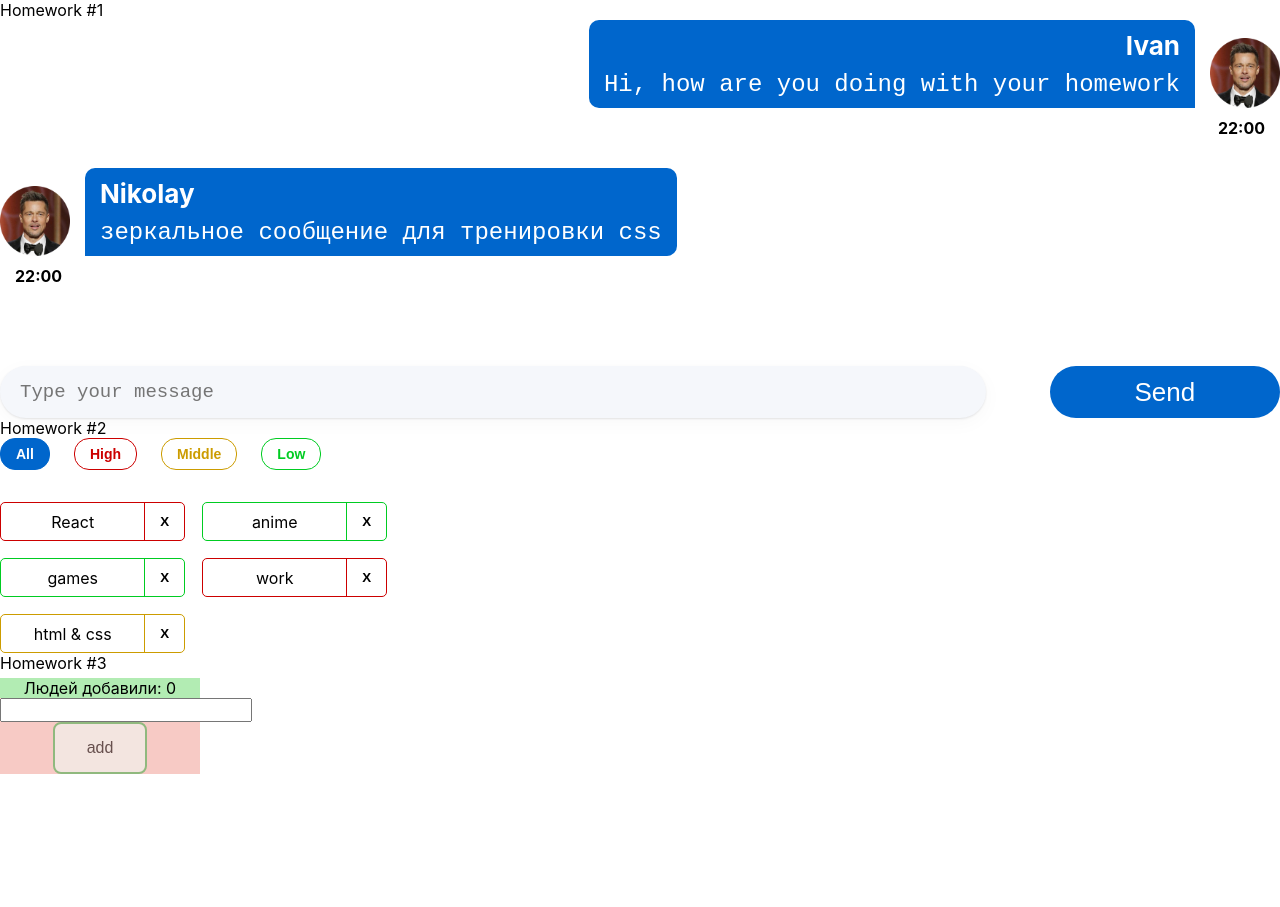
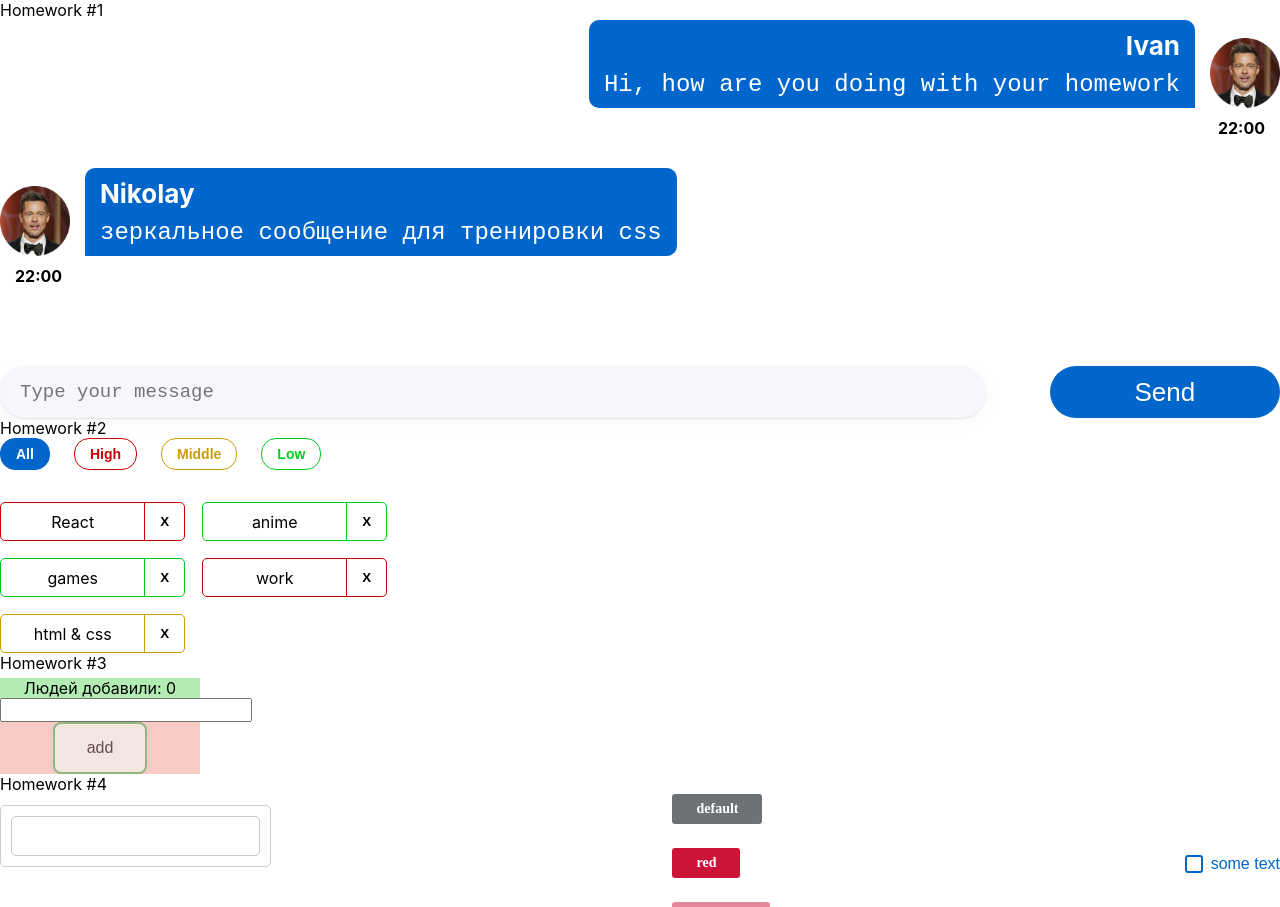
Before and after one commit to RuslanZhavoronkov/hw_Tuesday, a React (Create React App) app: page /#/ in a window 1280 px wide. Shown: the top 907 px of the page. Before the commit the page ends 800 px from the top, so only its background shows below. Built offline with nearby package versions, Linux system fonts and the light colour scheme.

Commit message:
Home work 4

```diff
--- a/src/s1-main/App.tsx
+++ b/src/s1-main/App.tsx
@@ -3,6 +3,7 @@ import s from './App.module.css'
 import HW1 from '../s2-homeworks/hw01/HW1'
 import HW2 from '../s2-homeworks/hw02/HW2'
 import HW3 from '../s2-homeworks/hw03/HW3'
+import HW4 from '../s2-homeworks/hw04/HW4'
 
 function App() {
     return (
@@ -11,7 +12,7 @@ function App() {
             {/*раскомментировать по ходу выполнения*/}
             <HW2/>
             <HW3/>
-            {/*<HW4/>*/}
+            <HW4/>
 
             {/*при выполнении дз 5 и более - закомментировать здесь дз 1-4, так как они есть внутри дз 5*/}
             {/*<HW5/>*/}
--- a/src/s2-homeworks/hw04/common/c1-SuperInputText/SuperInputText.module.css
+++ b/src/s2-homeworks/hw04/common/c1-SuperInputText/SuperInputText.module.css
@@ -1,20 +1,61 @@
 .input:focus {
+    outline: none;
+    /* Remove default focus outline */
+    border-color: #007bff;
+    /* Change border color when focused */
+    box-shadow: 0 0 5px rgba(0, 123, 255, 0.5);
+    /* Add a box shadow when focused */
 }
 
 .input {
+    padding: 10px;
+    /* Add padding to create some space inside the input field */
+    border: 1px solid #ccc;
+    /* Add a border to the input field */
+    border-radius: 5px;
 }
 
 .inputWrapper {
+    padding: 10px;
+    /* Add padding to create some space inside the input field */
+    border: 1px solid #ccc;
+    /* Add a border to the input field */
+    border-radius: 5px;
+    /* Add rounded corners to the input field */
+    width: 100%;
+    /* Make the input element fill the entire width of the wrapper */
 }
 
+
 .superInput {
+    width: 100%;
+    padding: 10px;
+    border-radius: 5px;
+    border: 1px solid #ccc;
+    font-size: 16px;
 }
 
 .errorInput {
+    width: 100%;
+    padding: 10px;
+    border-radius: 5px;
+    border: 1px solid #ff0000;
+    font-size: 16px;
 }
 
 .errorInput:focus {
+    position: absolute;
+    bottom: -20px;
+    left: 0;
+    color: #ff0000;
+    font-size: 12px;
+    opacity: 0;
+    transform: translateY(0);
+    transition: opacity 0.3s ease, transform 0.3s ease;
 }
 
 .error {
+    color: #721c24;
+    padding: 10px;
+    margin-bottom: 10px;
 }
--- a/src/s2-homeworks/hw04/common/c2-SuperButton/SuperButton.module.css
+++ b/src/s2-homeworks/hw04/common/c2-SuperButton/SuperButton.module.css
@@ -1,36 +1,62 @@
 .button {
+    overflow:hidden;
+    padding: 5px 24px;
+    border-radius: 3px;
+    border: none;
+    color: white;
+    font-family: 'Montserrat, sans-serif';
+    font-weight: 600;
+    font-size: 14px;
+    line-height: 20px;
+    cursor: pointer
 }
 
 .disabled {
+    color: #1d1b1b;
+    background: #913636;
+    opacity: 0.5;
 }
 
 .secondary {
+    color: #06c;
+    background: transparent;
+    border: 1px solid #0066CC;
+    border-radius: 3px;
 }
 
 .default {
+    background: rgb(111, 114, 117);
 }
 
 .red {
+    background: #cc1439;
 }
 
 .default:hover {
+    background: #0080ff;
 }
 
 .red:hover {
+    background: #ff1a47;
 }
 
 .secondary:hover {
+    background: #073057;
 }
 
 
 .default:active {
+    background: #0059b3;
 }
 
 .secondary:active {
+    background: #C9E5FF;
 }
 
 .red:active {
+    background: #c2140e;
 }
 
 .button:disabled {
+    cursor: default;
 }
--- a/src/s2-homeworks/hw04/common/c2-SuperButton/SuperButton.tsx
+++ b/src/s2-homeworks/hw04/common/c2-SuperButton/SuperButton.tsx
@@ -17,12 +17,20 @@ const SuperButton: React.FC<SuperButtonPropsType> = (
         ...restProps // все остальные пропсы попадут в объект restProps, там же будет children
     }
 ) => {
-    const finalClassName = s.button
-        // + (disabled
-        //         ? ...
-        //         : xType === 'red'
-        //             ? ...
-        + (className ? ' ' + className : '') // задачка на смешивание классов
+
+    const finalClassName = `
+    ${s.button}
+    ${xType === 'red' ? s.red : xType === 'secondary' ? s.secondary : s.default}
+    ${disabled ? s.disabled : ""}
+    ${className ? className : ""}
+    `
+
+    // const finalClassName = s.button
+    //     // + (disabled
+    //     //         ? ...
+    //     //         : xType === 'red'
+    //     //             ? ...
+    //     + (className ? ' ' + className : '') // задачка на смешивание классов
 
     return (
         <button
--- a/src/s2-homeworks/hw04/common/c3-SuperCheckbox/SuperCheckbox.tsx
+++ b/src/s2-homeworks/hw04/common/c3-SuperCheckbox/SuperCheckbox.tsx
@@ -28,7 +28,12 @@ const SuperCheckbox: React.FC<SuperCheckboxPropsType> = (
 ) => {
     const onChangeCallback = (e: ChangeEvent<HTMLInputElement>) => {
         // задачка на написание онченджа
-
+        if (onChangeChecked) {
+            onChangeChecked (e.currentTarget.checked);
+        }
+        if (onChange) {
+            onChange(e);
+        }
     }
 
     const finalInputClassName = s.checkbox
```
